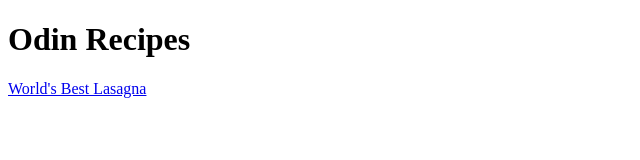
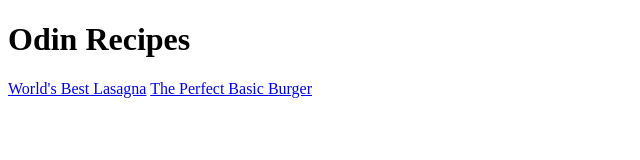
Before and after one commit to HeadhunterJ21/odin-recipes, a plain HTML site: page index.html in a window 1280 px wide. Shown: the whole page, without its empty margins (0-640 px from the left). Drawn offline with Linux system fonts and the light colour scheme.

Commit message:
Add burger link

```diff
--- a/index.html
+++ b/index.html
@@ -9,6 +9,6 @@
             Odin Recipes
         </h1>
         <a href="./recipes/lasagna.html">World's Best Lasagna</a>
-
+        <a href="./recipes/burger.html">The Perfect Basic Burger</a>
     </body>
 </html>
```
